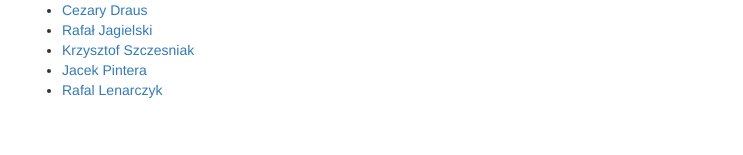
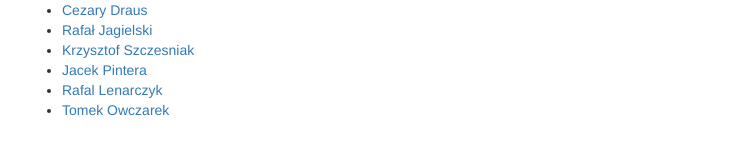
Before and after one commit to microhackathon-2015-03-juglodz/microhackathon-2015-03-juglodz.github.io, a Jekyll site: the page built from index.md, in a window 1280 px wide and 900 px high, scrolled down 2989 px. Shown: the part 735-890 px from the top of the window, without its empty margins (268-1011 px from the left). Built offline with Jekyll 4.4.1, drawn with Linux system fonts in a browser that asks for light colours; Markdown is read by kramdown in place of the engine named in the settings.

```diff
--- a/_data/attendees.yml
+++ b/_data/attendees.yml
@@ -50,3 +50,6 @@
 
 - name: Rafal Lenarczyk
   github_username: lenarczy
+
+- name: Tomek Owczarek
+  github_username: towczare
```
